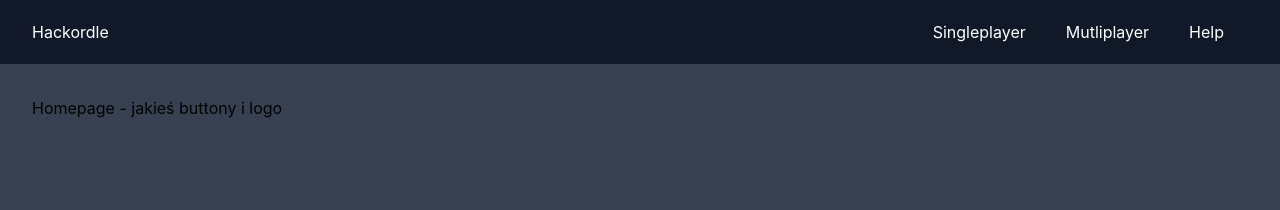
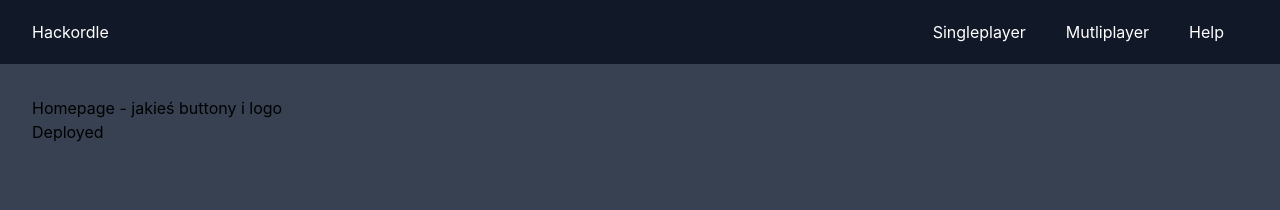
Before and after one commit to hackordle-team/hackordle-frontend, a React (Create React App) app: page / in a window 1280 px wide. Shown: the top 210 px of the page. Built offline with nearby package versions, Linux system fonts and the light colour scheme.

Commit message:
Netlify deploy config

```diff
--- a/src/pages/Homepage.tsx
+++ b/src/pages/Homepage.tsx
@@ -2,7 +2,7 @@ import React from "react";
 import Wrapper from "../components/Wrapper";
 
 const Homepage: React.FC = () => {
-  return <Wrapper>Homepage - jakieś buttony i logo</Wrapper>;
+  return <Wrapper>Homepage - jakieś buttony i logo <h1>Deployed</h1></Wrapper>;
 };
 
 export default Homepage;
```
Also changed, not shown: .circleci/config.yml.
